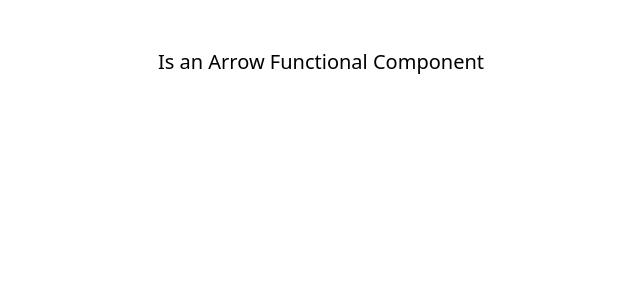
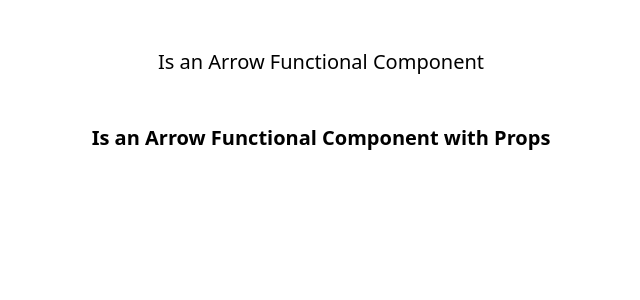
Before and after one commit to STzelas/cf7-react-intro, a React (Vite) app: page / in a window 1280 px wide. Shown: the top 300 px of the page, without its empty margins (319-959 px from the left). Built offline with nearby package versions, Linux system fonts and the light colour scheme.

Commit message:
feat: arrow component with props added

```diff
--- a/src/App.tsx
+++ b/src/App.tsx
@@ -1,12 +1,14 @@
 // import ClassComponent from "./components/ClassComponent.tsx";
 // import FunctionalComponent from "./components/FunctionalComponent.tsx";
 import ArrowFunctionalComponent from "./components/ArrowFunctionalComponent.tsx";
+import ArrowFunctionalComponentWithProps from "./components/ArrowFunctionalComponentWithProps.tsx";
 
 function App() {
 
   return (
     <>
         <ArrowFunctionalComponent/>
+        <ArrowFunctionalComponentWithProps title={"Is an Arrow Functional Component with Props"} />
     </>
   )
 }
--- /dev/null
+++ b/src/components/ArrowFunctionalComponentWithProps.tsx
@@ -0,0 +1,15 @@
+/**
+ * Στα props είναι πολύ σημαντικό
+ * να δηλώνουμε τον τύπο!!!
+ * Το title θα το δηλώσουμε
+ * μέσα στο App.tsx
+ */
+type Props = {
+    title: string;
+}
+
+const ArrowFunctionalComponentWithProps = ({title}:Props) => {
+    return <h1 className={"text-center text-xl font-bold mt-12"}>{title}</h1>;
+}
+
+export default ArrowFunctionalComponentWithProps;
```
